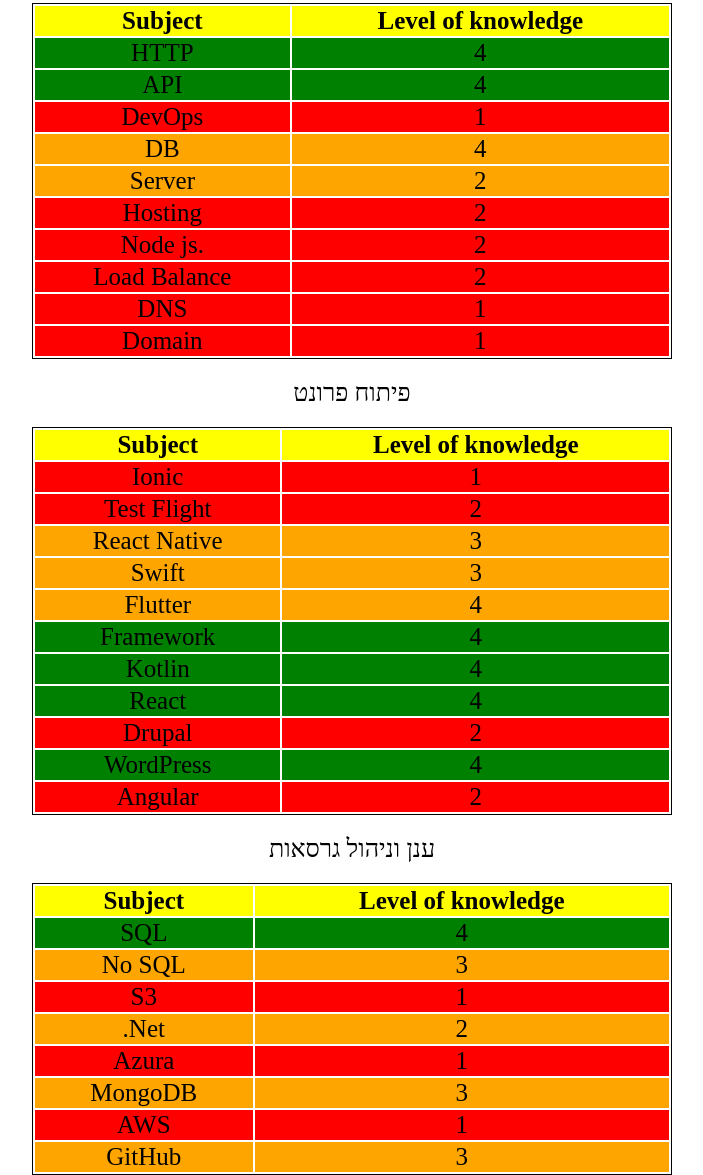
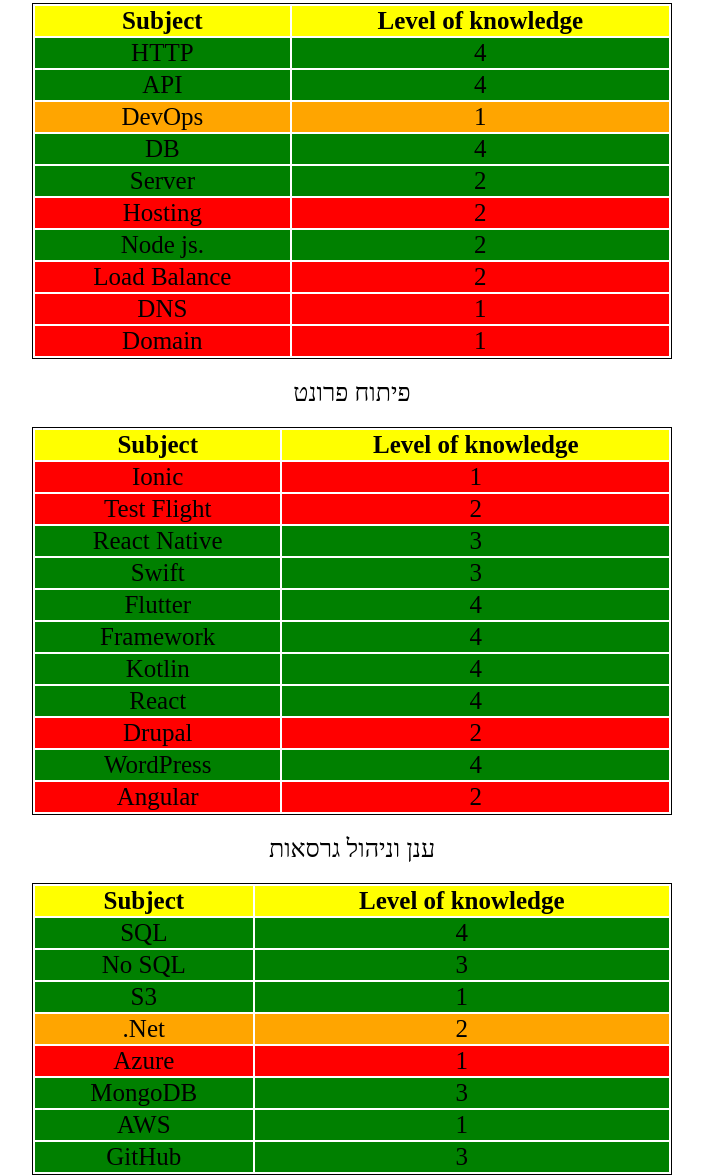
Before and after one commit to omer-hach/sills-qa, a plain HTML site: page index.html in a window 1280 px wide. Shown: the part 104-1279 px from the top of the page, without its empty margins (288-991 px from the left). Drawn offline with Linux system fonts and the light colour scheme.

Commit message:
Updated relevant rows

```diff
--- a/index.html
+++ b/index.html
@@ -29,15 +29,15 @@
           <td>API</td>
           <td>4</td>
         </tr>
-        <tr class="low-knowledge">
+        <tr class="medium-knowledge">
           <td>DevOps</td>
           <td>1</td>
         </tr>
-        <tr class="medium-knowledge">
+        <tr class="high-knowledge">
           <td>DB</td>
           <td>4</td>
         </tr>
-        <tr class="medium-knowledge">
+        <tr class="high-knowledge">
           <td>Server</td>
           <td>2</td>
         </tr>
@@ -45,7 +45,7 @@
           <td>Hosting</td>
           <td>2</td>
         </tr>
-        <tr class="low-knowledge">
+        <tr class="high-knowledge">
           <td>Node js.</td>
           <td>2</td>
         </tr>
@@ -82,15 +82,15 @@
           <td>Test Flight</td>
           <td>2</td>
         </tr>
-        <tr class="medium-knowledge">
+        <tr class="high-knowledge">
           <td>React Native</td>
           <td>3</td>
         </tr>
-        <tr class="medium-knowledge">
+        <tr class="high-knowledge">
           <td>Swift</td>
           <td>3</td>
         </tr>
-        <tr class="medium-knowledge">
+        <tr class="high-knowledge">
           <td>Flutter</td>
           <td>4</td>
         </tr>
@@ -135,11 +135,11 @@
           <td>SQL</td>
           <td>4</td>
         </tr>
-        <tr class="medium-knowledge">
+        <tr class="high-knowledge">
           <td>No SQL</td>
           <td>3</td>
         </tr>
-        <tr class="low-knowledge">
+        <tr class="high-knowledge">
           <td>S3</td>
           <td>1</td>
         </tr>
@@ -148,18 +148,18 @@
           <td>2</td>
         </tr>
         <tr class="low-knowledge">
-          <td>Azura</td>
+          <td>Azure</td>
           <td>1</td>
         </tr>
-        <tr class="medium-knowledge">
+        <tr class="high-knowledge">
           <td>MongoDB</td>
           <td>3</td>
         </tr>
-        <tr class="low-knowledge">
+        <tr class="high-knowledge">
           <td>AWS</td>
           <td>1</td>
         </tr>
-        <tr class="medium-knowledge">
+        <tr class="high-knowledge">
           <td>GitHub</td>
           <td>3</td>
         </tr>
```
